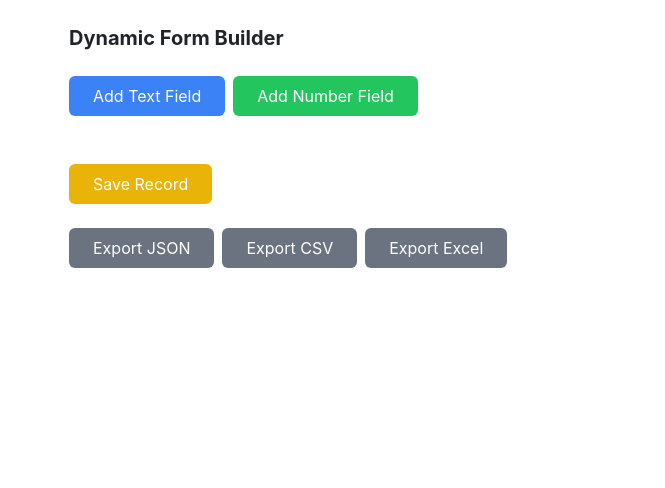
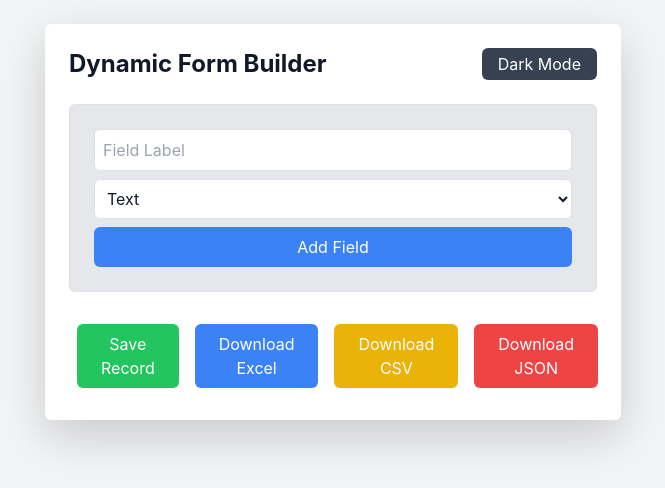
Before and after one commit to AmeerQatmosh/formify, a React (Create React App) app in the folder frontend/: page / in a window 1280 px wide. Shown: the top 488 px of the page, without its empty margins (307-972 px from the left). Built offline with nearby package versions, Linux system fonts and the light colour scheme; the HTML template or start-up script is replaced by a standard one.

Commit message:
add-full-functionality

```diff
--- a/frontend/package.json
+++ b/frontend/package.json
@@ -3,9 +3,13 @@
   "version": "0.1.0",
   "private": true,
   "dependencies": {
+    "@dnd-kit/core": "^6.3.1",
+    "@dnd-kit/sortable": "^10.0.0",
+    "@dnd-kit/utilities": "^3.2.2",
     "@testing-library/jest-dom": "^5.17.0",
     "@testing-library/react": "^13.4.0",
     "@testing-library/user-event": "^13.5.0",
+    "array-move": "^4.0.0",
     "axios": "^1.7.7",
     "bootstrap": "^5.3.3",
     "install": "^0.13.0",
--- a/frontend/src/components/dynamicformbuilder.js
+++ b/frontend/src/components/dynamicformbuilder.js
@@ -3,8 +3,10 @@ import * as XLSX from "xlsx";
 
 export default function DynamicFormBuilder() {
   const [fields, setFields] = useState([]);
+  const [newField, setNewField] = useState({ label: "", type: "text", options: "" });
   const [records, setRecords] = useState([]);
   const [formData, setFormData] = useState({});
+  const [darkMode, setDarkMode] = useState(false);
 
   useEffect(() => {
     const handleBeforeUnload = (event) => {
@@ -15,11 +17,15 @@ export default function DynamicFormBuilder() {
     return () => window.removeEventListener("beforeunload", handleBeforeUnload);
   }, []);
 
-  const addField = (type) => {
-    const label = prompt("Enter field label:");
-    if (label) {
-      setFields([...fields, { label, type }]);
-    }
+  const addField = () => {
+    if (!newField.label.trim()) return alert("Label is required!");
+
+    const options = newField.type === "select"
+      ? newField.options.split(",").map(opt => opt.trim()).filter(opt => opt)
+      : [];
+
+    setFields([...fields, { id: Date.now().toString(), ...newField, options }]);
+    setNewField({ label: "", type: "text", options: "" });
   };
 
   const handleInputChange = (label, value) => {
@@ -27,12 +33,17 @@ export default function DynamicFormBuilder() {
   };
 
   const saveRecord = () => {
+    if (Object.keys(formData).length === 0) {
+      alert("Fill out the form before saving!");
+      return;
+    }
     setRecords([...records, formData]);
     setFormData({});
   };
 
   const exportData = (format) => {
     if (records.length === 0) return alert("No records to export");
+
     if (format === "json") {
       const json = JSON.stringify(records, null, 2);
       const blob = new Blob([json], { type: "application/json" });
@@ -49,30 +60,127 @@ export default function DynamicFormBuilder() {
   };
 
   return (
-    <div className="p-4 max-w-xl mx-auto">
-      <h1 className="text-xl font-bold mb-4">Dynamic Form Builder</h1>
-      <div className="mb-4">
-        <button onClick={() => addField("text")} className="px-4 py-2 bg-blue-500 text-white rounded-md">Add Text Field</button>
-        <button onClick={() => addField("number")} className="ml-2 px-4 py-2 bg-green-500 text-white rounded-md">Add Number Field</button>
+    <div className={`${darkMode ? "bg-gray-900 text-gray-200" : "bg-gray-100 text-gray-900"} min-h-screen p-6`}>
+      <div className={`max-w-xl mx-auto shadow-lg p-6 rounded-md ${darkMode ? "bg-gray-800" : "bg-white"}`}>
+        <div className="flex justify-between mb-4">
+          <h1 className="text-2xl font-bold">Dynamic Form Builder</h1>
+          <button
+            onClick={() => setDarkMode(!darkMode)}
+            className="px-3 py-1 rounded transition duration-200
+            bg-gray-700 text-white hover:bg-gray-600 dark:bg-gray-300 dark:text-gray-900 dark:hover:bg-gray-400"
+          >
+            {darkMode ? "Light Mode" : "Dark Mode"}
+          </button>
         </div>
-      <div className="space-y-2">
-        {fields.map((field, index) => (
-          <div key={index}>
+
+        {/* Add Field Section */}
+        <div className={`border p-4 rounded-md ${darkMode ? "bg-gray-700 border-gray-600" : "bg-gray-200 border-gray-300"} mb-4`}>
+          <input
+            type="text"
+            placeholder="Field Label"
+            value={newField.label}
+            onChange={(e) => setNewField({ ...newField, label: e.target.value })}
+            className={`border p-2 rounded-md w-full mb-2 ${darkMode ? "bg-gray-600 text-white border-gray-500" : "bg-white border-gray-300"}`}
+          />
+          <select
+            value={newField.type}
+            onChange={(e) => setNewField({ ...newField, type: e.target.value })}
+            className={`border p-2 rounded-md w-full mb-2 ${darkMode ? "bg-gray-600 text-white border-gray-500" : "bg-white border-gray-300"}`}
+          >
+            <option value="text">Text</option>
+            <option value="number">Number</option>
+            <option value="date">Date</option>
+            <option value="textarea">Textarea</option>
+            <option value="checkbox">Checkbox</option>
+            <option value="select">Dropdown</option>
+          </select>
+          {newField.type === "select" && (
+            <input
+              type="text"
+              placeholder="Dropdown Options (comma separated)"
+              value={newField.options}
+              onChange={(e) => setNewField({ ...newField, options: e.target.value })}
+              className={`border p-2 rounded-md w-full mb-2 ${darkMode ? "bg-gray-600 text-white border-gray-500" : "bg-white border-gray-300"}`}
+            />
+          )}
+          <button
+            onClick={addField}
+            className="px-4 py-2 bg-blue-500 text-white rounded-md w-full hover:bg-blue-600 transition"
+          >
+            Add Field
+          </button>
+        </div>
+
+        {/* Render Fields */}
+        <div className="space-y-3">
+          {fields.map((field) => (
+            <div key={field.id} className={`p-3 border rounded-md ${darkMode ? "bg-gray-700 border-gray-600" : "bg-gray-200 border-gray-300"}`}>
               <label className="block text-sm font-medium">{field.label}</label>
               <input
                 type={field.type}
                 value={formData[field.label] || ""}
                 onChange={(e) => handleInputChange(field.label, e.target.value)}
-              className="mt-1 border p-2 rounded-md w-full"
+                className={`mt-1 border p-2 rounded-md w-full ${darkMode ? "bg-gray-600 text-white border-gray-500" : "bg-white border-gray-300"}`}
               />
             </div>
           ))}
         </div>
-      <button onClick={saveRecord} className="mt-4 px-4 py-2 bg-yellow-500 text-white rounded-md">Save Record</button>
-      <div className="mt-4">
-        <button onClick={() => exportData("json")} className="mr-2 px-4 py-2 bg-gray-500 text-white rounded-md">Export JSON</button>
-        <button onClick={() => exportData("csv")} className="mr-2 px-4 py-2 bg-gray-500 text-white rounded-md">Export CSV</button>
-        <button onClick={() => exportData("xlsx")} className="px-4 py-2 bg-gray-500 text-white rounded-md">Export Excel</button>
+
+        {/* Buttons */}
+        <div className="flex justify-between mt-4">
+          <button
+            onClick={saveRecord}
+            className="px-4 py-2 m-2 bg-green-500 text-white rounded-md hover:bg-green-600 transition"
+          >
+            Save Record
+          </button>
+          <button
+            onClick={() => exportData("xlsx")}
+            className="px-4 py-2 m-2 bg-blue-500 text-white rounded-md hover:bg-blue-600 transition"
+          >
+            Download Excel
+          </button>
+          <button
+            onClick={() => exportData("csv")}
+            className="px-4 py-2 m-2 bg-yellow-500 text-white rounded-md hover:bg-yellow-600 transition"
+          >
+            Download CSV
+          </button>
+          <button
+            onClick={() => exportData("json")}
+            className="px-4 py-2 m-2 bg-red-500 text-white rounded-md hover:bg-red-600 transition"
+          >
+            Download JSON
+          </button>
+        </div>
+
+        {/* Records Table */}
+        {records.length > 0 && (
+          <div className={`mt-6 p-4 border rounded-md ${darkMode ? "bg-gray-800 border-gray-600" : "bg-white border-gray-300"}`}>
+            <h2 className="text-xl font-semibold mb-3">Saved Records</h2>
+            <div className="overflow-auto max-h-64">
+              <table className="w-full border-collapse border">
+                <thead>
+                  <tr className={`${darkMode ? "bg-gray-600 text-white" : "bg-gray-300"}`}>
+                    {fields.map((field) => (
+                      <th key={field.id} className="border p-2">{field.label}</th>
+                    ))}
+                  </tr>
+                </thead>
+                <tbody>
+                  {records.map((record, index) => (
+                    <tr key={index} className={`${darkMode ? "border-gray-600" : "border-gray-300"} border`}>
+                      {fields.map((field) => (
+                        <td key={field.id} className="border p-2">{record[field.label] || "-"}</td>
+                      ))}
+                    </tr>
+                  ))}
+                </tbody>
+              </table>
+            </div>
+          </div>
+        )}
+
       </div>
     </div>
   );
```
Also changed, not shown: 1 other file (tests, documents, lock files or other folders). Lines whose indentation alone changed are shown as unchanged.
